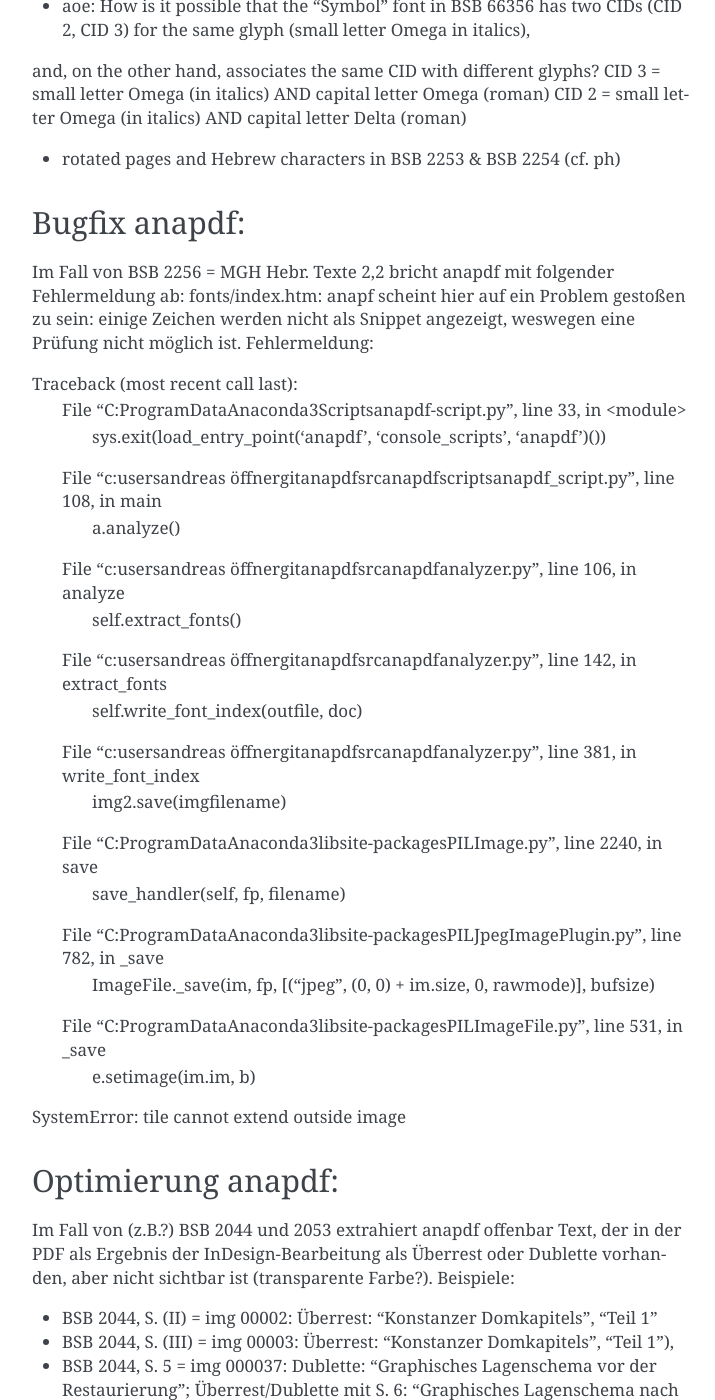
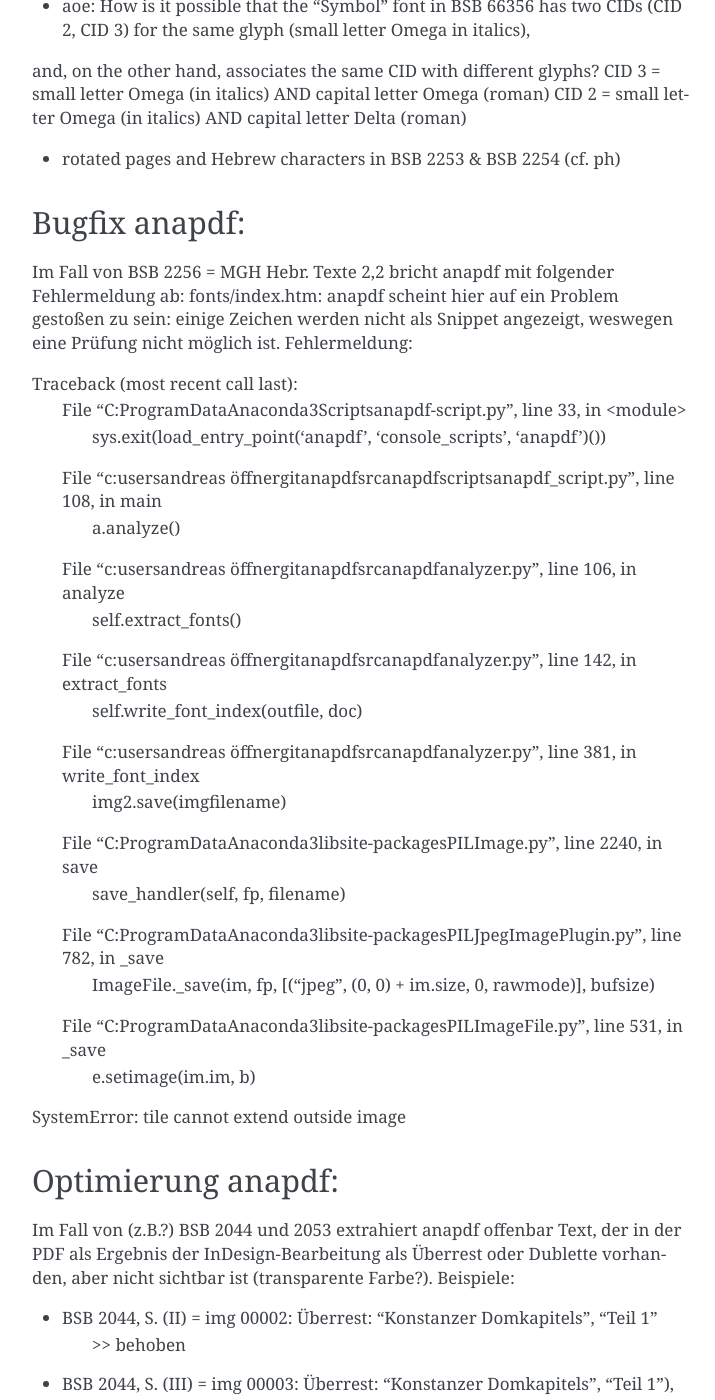
Before and after one commit to rotula/anapdf, a Sphinx documentation site: the page built from doc/TODO.rst, in a window 1280 px wide and 1400 px high, scrolled down 1169 px. Shown: the whole window, without its empty margins (388-1103 px from the left). Built offline with Sphinx 7.4.7, drawn with Linux system fonts in a browser that asks for light colours; pages that are not in the unit, such as notebooks, are missing from menus; some of the changed lines change nothing that is shown; some of the changed text lies outside the part shown.

Commit message:
Updated TODO: Feedback on transparency handling

```diff
--- a/doc/TODO.rst
+++ b/doc/TODO.rst
@@ -53,7 +53,7 @@
 Bugfix anapdf:
 ==============
 Im Fall von BSB 2256 = MGH Hebr. Texte 2,2 bricht anapdf mit folgender Fehlermeldung ab:
-fonts/index.htm: anapf scheint hier auf ein Problem gestoßen zu sein: einige Zeichen werden nicht als Snippet angezeigt, weswegen eine Prüfung nicht möglich ist. Fehlermeldung:
+fonts/index.htm: anapdf scheint hier auf ein Problem gestoßen zu sein: einige Zeichen werden nicht als Snippet angezeigt, weswegen eine Prüfung nicht möglich ist. Fehlermeldung:
 
 Traceback (most recent call last):
   File "C:\ProgramData\Anaconda3\Scripts\anapdf-script.py", line 33, in <module>
@@ -81,10 +81,17 @@
 Beispiele:
 
 - BSB 2044, S. (II) = img 00002: Überrest: "Konstanzer Domkapitels", "Teil 1"
+	>> behoben
 - BSB 2044, S. (III) = img 00003: Überrest: "Konstanzer Domkapitels", "Teil 1"),
+	>> behoben
 - BSB 2044, S. 5 = img 000037: Dublette: "Graphisches Lagenschema vor der Restaurierung"; Überrest/Dublette mit S. 6: "Graphisches Lagenschema nach der Restaurierung (2008) gemäß der (korrigierten) Rekonstruktion von Schmid"
+	>> nicht behoben
 - BSB 2044, S. 6 = img 000038: Dublette: "Älteres Gedenkbuch"; Dublette: "Lose Blätter"; Dublette: "Nonantola-Doppelblatt"
-- BSB 2053, S. XII = img 000012: Dublette: "Inhaltsverzeichnis"/"Inhaltsverzeichnis"
+	>> nicht behoben
+- BSB 2053, S. XII = img 000012: Dubletten: "XII"/"XII" und "INHALTSVERZEICHNIS"/"Inhaltsverzeichnis"
+	>> nicht behoben
+- BSB 2243: S. 577 = img 000007 und S. 781 = img 00211 gibt/gab es jw. ein "blindes" (und funktionsloses) "M"
+	>> behoben
 
 
 
```
